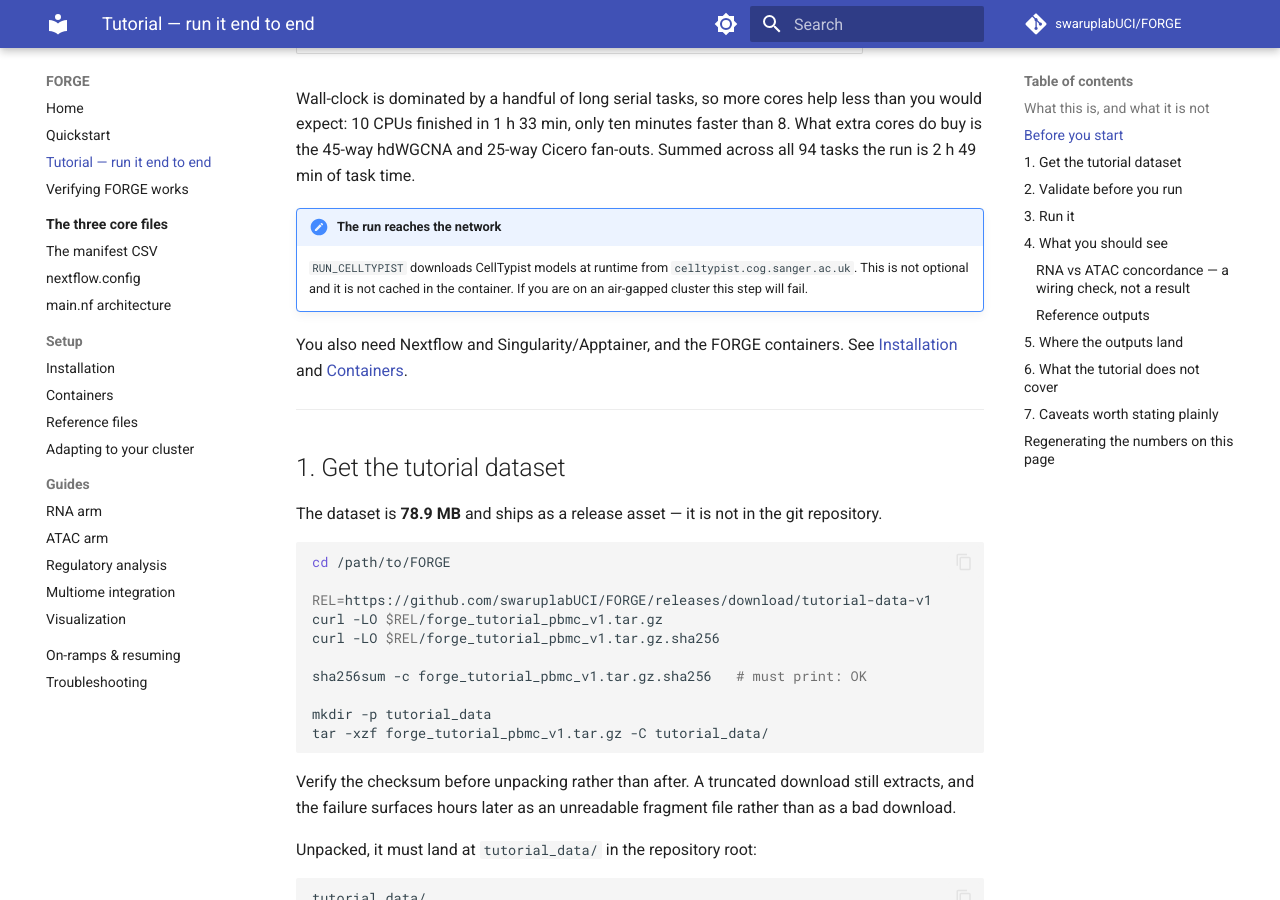
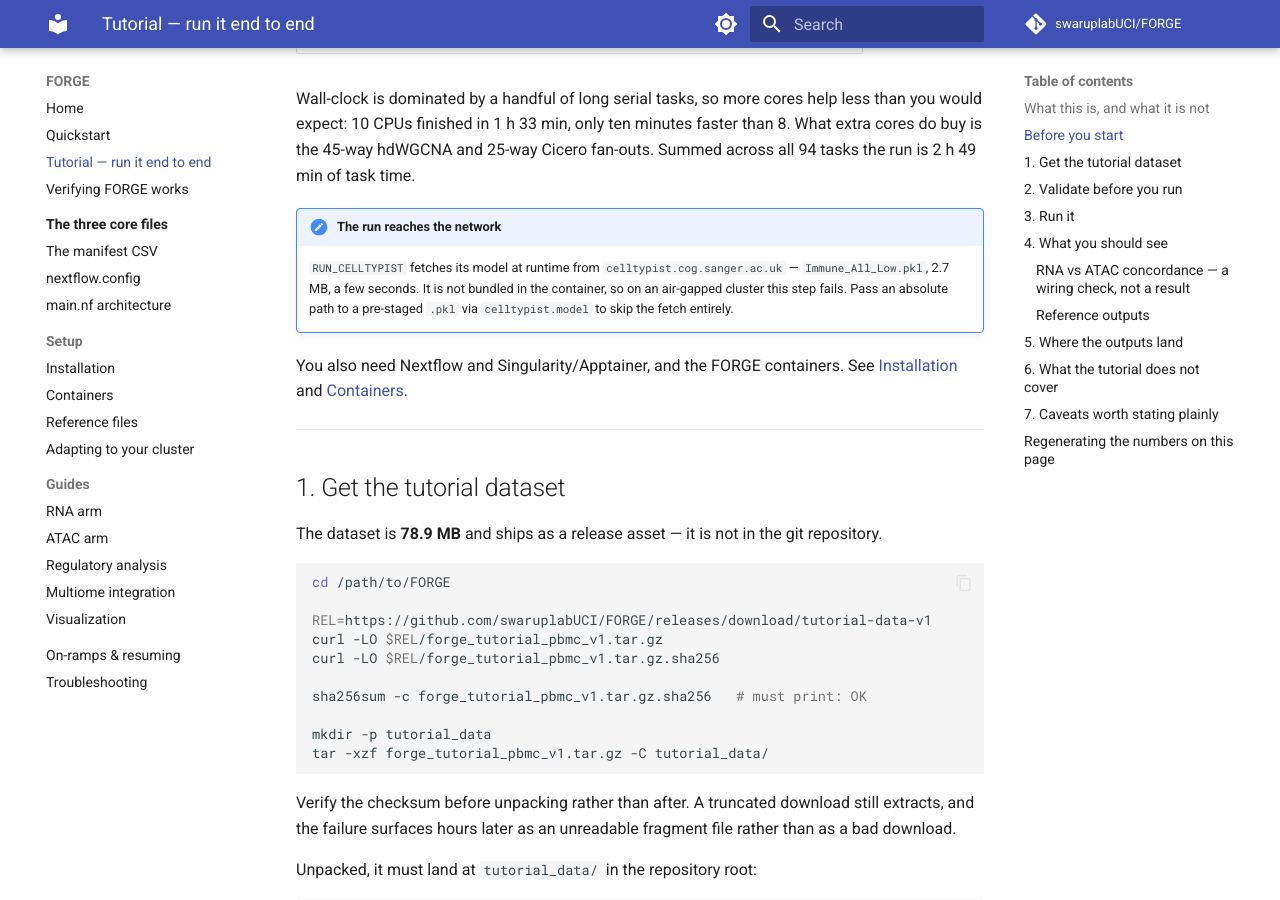
Before and after one commit to swaruplabUCI/FORGE, an MkDocs documentation site: the page built from docs/tutorial.md, in a window 1280 px wide and 900 px high, scrolled down 1308 px. Built offline with MkDocs 1.6.1 and Material for MkDocs 9.7.7, drawn with Linux system fonts in a browser that asks for light colours; comment, search, counter and statistics services are not loaded.

Commit message:
PERF: CellTypist downloaded all 61 models to use one
run_cell_typist.py called models.download_models(force_update=False). That
parameter list omits `model=`, which defaults to None, and None means "download
every available model" — 61 of them — before loading the single model the run
actually asked for.

Caught by watching a live tutorial run: RUN_CELLTYPIST sat at "Downloading model
[17/61]" ten minutes in, having already outlasted CellBender, which is the
heaviest analysis stage in the pipeline. It is pure download time; nothing is
computed during it.

Measured in scgpu_extended.sif against the same server:

    all models (previous behaviour)   61 files, still running at 20 min
    model='Immune_All_Low.pkl'         1 file, 2.7 MB, 5.9 s

The model loads identically afterwards (98 cell types), so this changes only
what is fetched, never what is computed. It affects every FORGE run, not just
the tutorial.

The tutorial's network note claimed "downloads CellTypist models" without
saying how many or how large, which made a 20-minute several-hundred-megabyte
transfer read like a trivial fetch. It now states the file, the size, and how
to pre-stage a .pkl to skip the network entirely.

The published wall-clock figures were measured with the bulk download included,
so they are now conservative rather than wrong; they will be re-measured.

```diff
--- a/docs/tutorial.md
+++ b/docs/tutorial.md
@@ -50,9 +50,11 @@ faster than 8. What extra cores do buy is the 45-way hdWGCNA and 25-way Cicero
 fan-outs. Summed across all 94 tasks the run is 2 h 49 min of task time.
 
 !!! note "The run reaches the network"
-    `RUN_CELLTYPIST` downloads CellTypist models at runtime from
-    `celltypist.cog.sanger.ac.uk`. This is not optional and it is not cached in
-    the container. If you are on an air-gapped cluster this step will fail.
+    `RUN_CELLTYPIST` fetches its model at runtime from
+    `celltypist.cog.sanger.ac.uk` — `Immune_All_Low.pkl`, 2.7 MB, a few seconds.
+    It is not bundled in the container, so on an air-gapped cluster this step
+    fails. Pass an absolute path to a pre-staged `.pkl` via `celltypist.model`
+    to skip the fetch entirely.
 
 You also need Nextflow and Singularity/Apptainer, and the FORGE containers. See
 [Installation](setup/install.md) and [Containers](setup/containers.md).
```
Also changed, not shown: 1 other file.
